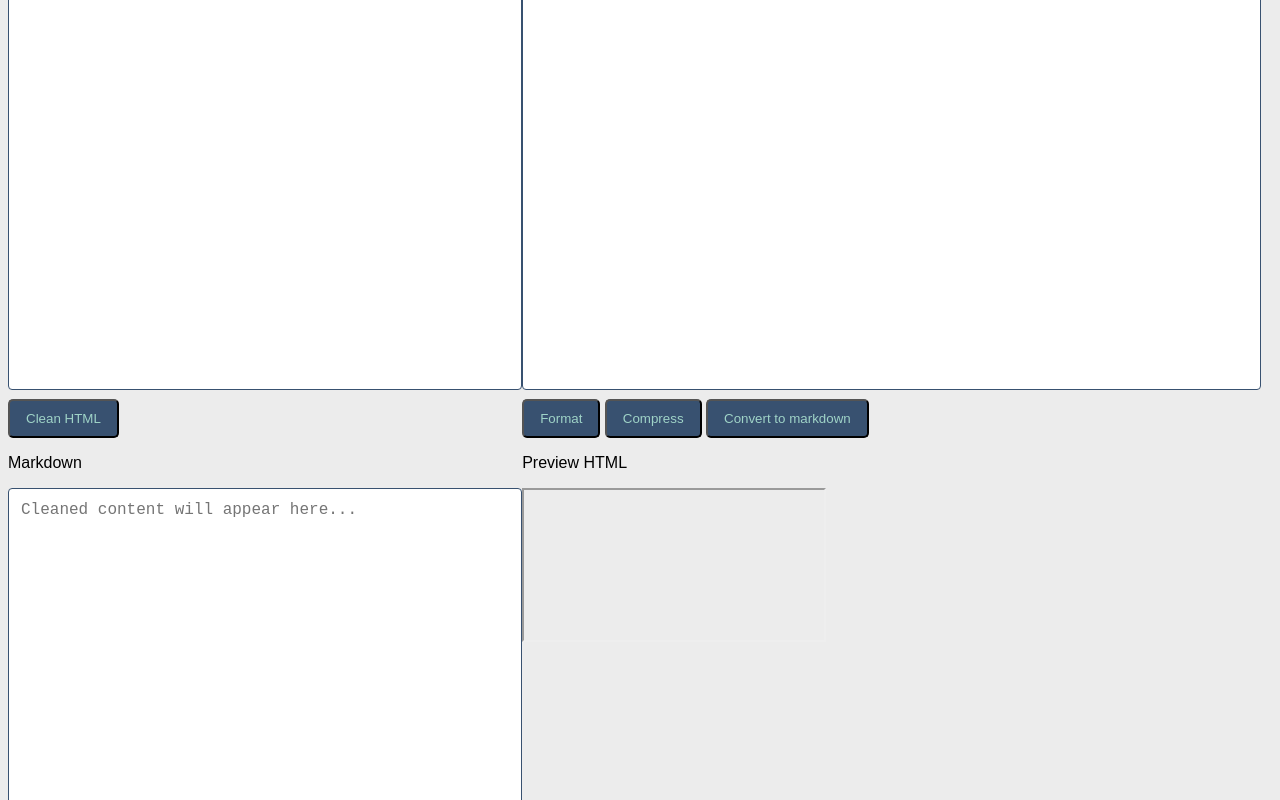
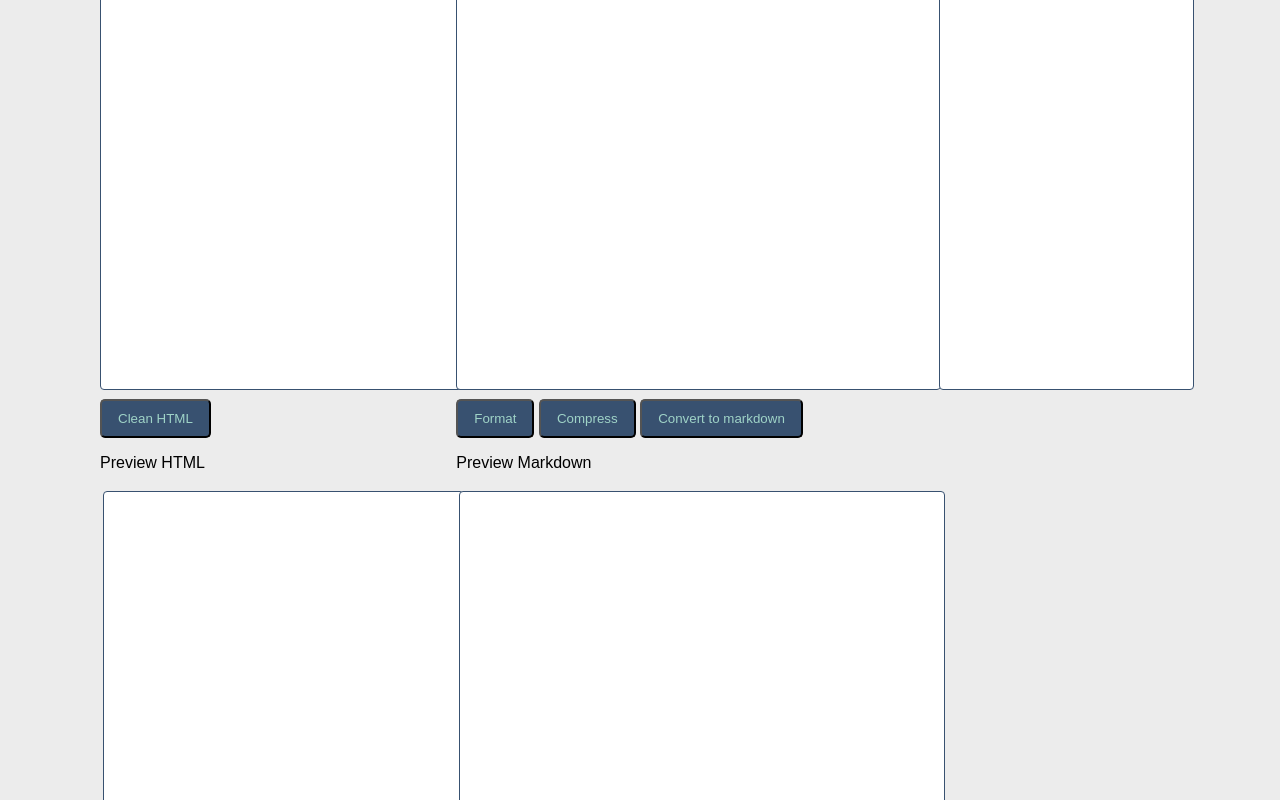
Before and after one commit to GircysRomualdas/html-cleaner, a website with bundled scripts: page index.html in a window 1280 px wide. Shown: the part 466-1266 px from the top of the page. Built offline with nearby package versions, Linux system fonts and the light colour scheme; files whose address does not match are found by name.

Commit message:
Updated style file structure

```diff
--- a/src/style.css
+++ b/style/style.css
@@ -8,6 +8,8 @@
 body {
     background-color: var(--first-color);
     font-family: Arial, Helvetica, sans-serif;
+    margin-left: 100px;
+    margin-right: 100px;
 }
 
 h1 {
@@ -39,5 +41,16 @@ textarea {
 
 .container {
     display: grid;
-    grid-template-columns: auto auto;
+    grid-template-columns: auto auto auto;
 }
+
+iframe {
+    width: 99%;
+    height: 700px;
+    margin: 3px;
+    padding: 3px;
+    border: 1px solid var(--third-color);
+    border-radius: 4px;
+    background-color: white;
+
+}
```
